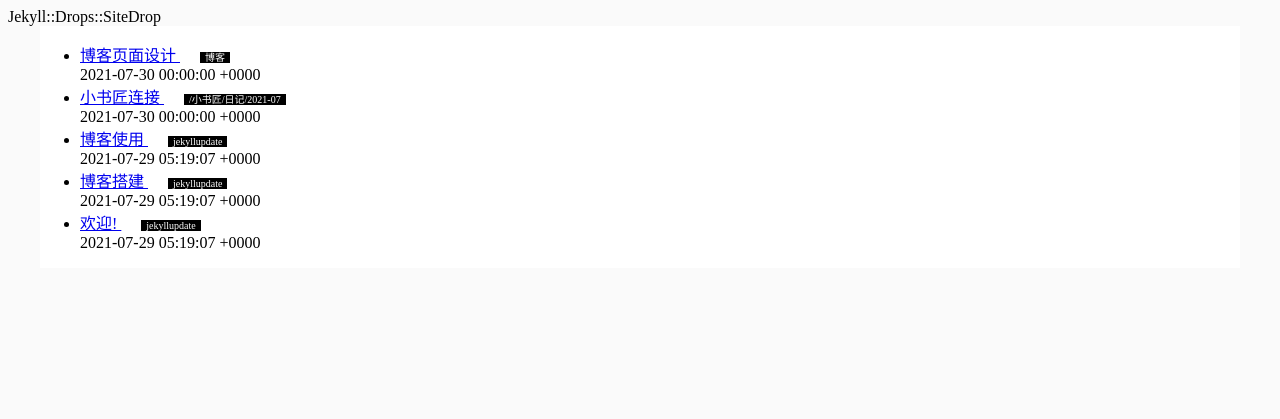
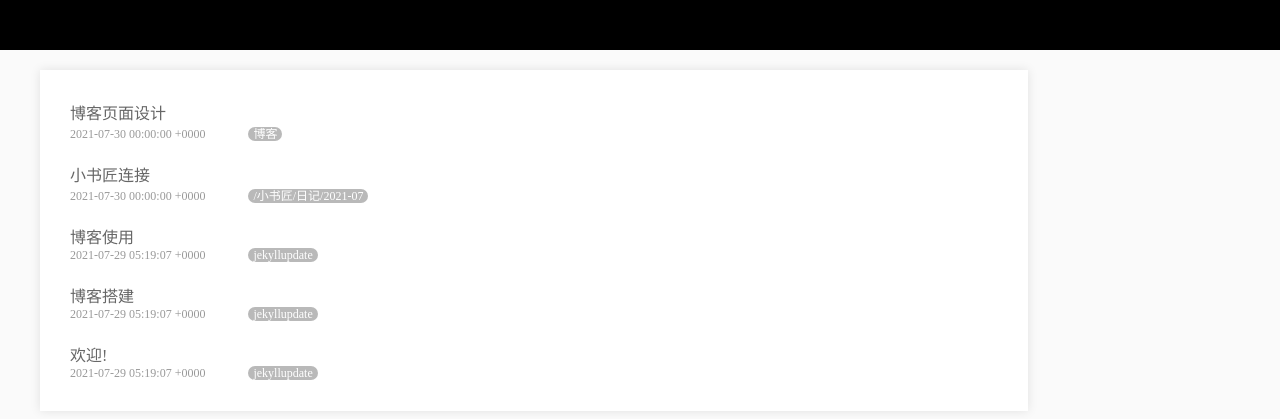
Before and after one commit to liujinzhu333/blog, a Jekyll site: the page built from index.markdown, in a window 1280 px wide. Shown: the top 419 px of the page. Built offline with Jekyll 4.4.1, drawn with Linux system fonts in a browser that asks for light colours.

Commit message:
Add files via upload

```diff
--- a/_layouts/index.html
+++ b/_layouts/index.html
@@ -8,44 +8,82 @@
 	<style>
 	body{
 		background-color: #fafafa;
+		margin: 0;
+		padding: 0;
+	}
+	ul{
+		list-style: none;
+		padding: 0;
+		margin: 0;
+	}
+	.page-header{
+		width: 100%;
+		height: 50px;
+		background-color: #000000;
 	}
 	.page{
-		margin: auto;
+		margin:20px auto;
 		width: 100%;
 		max-width: 1200px;
 		display: flex;
 		flex-wrap: wrap;
-		background-color: #FFFFFF;
 	}
 	.page-body{
-		width: 80%;
+		width: 79%;
+		background-color: #FFFFFF;
+		box-shadow: 0 0 10px rgba(0,0,0,0.1);
+		padding: 20px;
+	}
+	.item-list{
+
+	}
+	.item-li{
+		padding: 10px;
+	}
+	.item-title{
+		text-decoration: none;
+		color: #666;
+	}
+	.item-content{
+		color: #999;
+		font-size: 12px;
+	}
+	.item-time{
+		margin-right: 20px;
 	}
 	.page-right{
-		width: 20%;
-		border-left: 1px solid #F0F0F0;
+		width: 19%;
+		margin-left: 2%;
+		background-color: #FFFFFF;
+		box-shadow: 0 0 10px rgba(0,0,0,0.1);
 	}
 	.label{
-		font-size: 10px;
+		font-size: 12px;
 		margin: 0 20px;
 		padding: 0 5px;
-		background-color: #000;
+		height: 18px;
+		border-radius: 9px;
+		background-color: #b9b9b9;
 		color: #FFFFFF;
+
 	}
 	</style>
 	<body>
-		<div>
-			{{site}}
+		<div class="page-header">
+
 		</div>
 		<div class="page">
 			<div class="page-body">
-				<ul>
-					{% for product in site.posts %}
-					<li>
-						<a href="/blog{{product.url}}">
-							{{ product.title }}
+				<ul class="item-list">
+					{% for item in site.posts %}
+					<li class="item-li">
+						<a class="item-title" href="/blog{{item.url}}">
+							{{ item.title }}
 						</a>
-						<span class="label">{{product.categories}}</span>
-						<div>{{product.date}}</div>
+						<div class="item-content">
+							<span class="item-time">{{item.date}}</span>
+							<span class="label">{{item.categories}}</span>
+						</div>
 					</li>
 					{% endfor %}
 				</ul>
```
